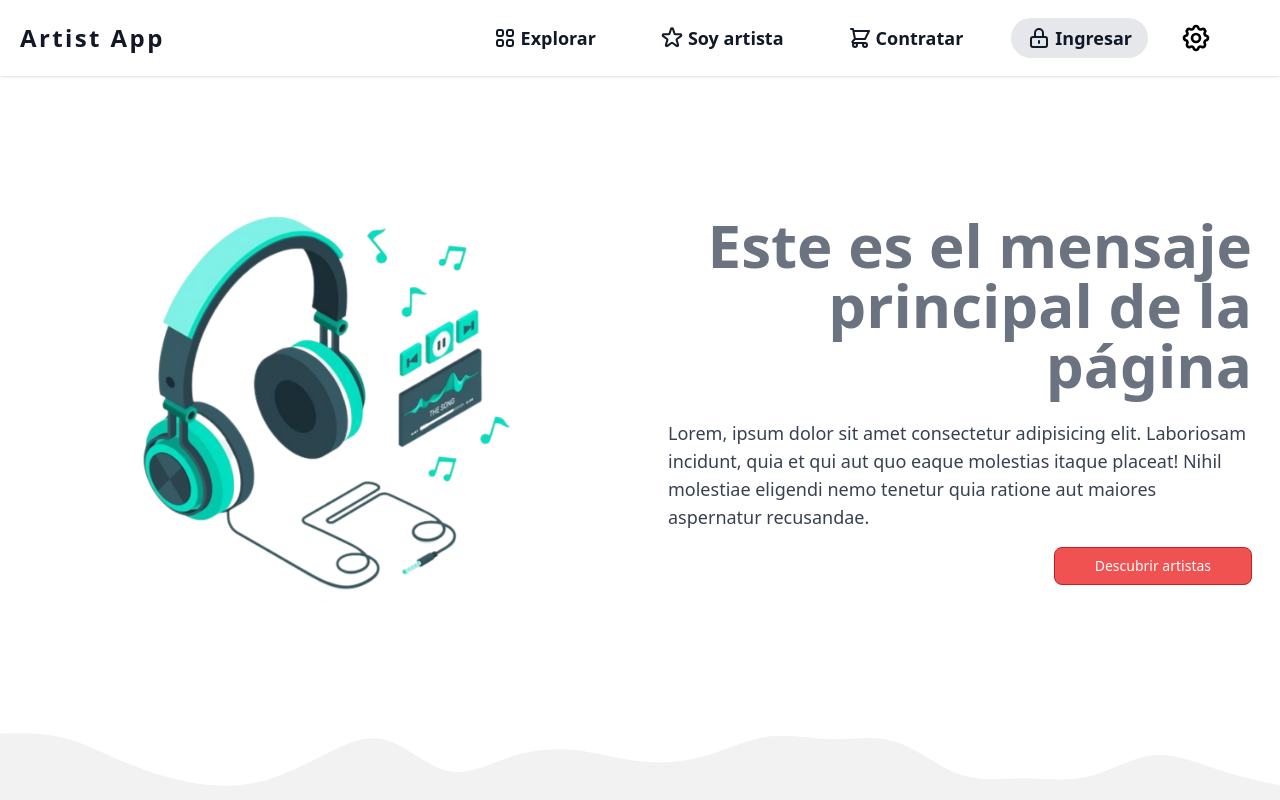
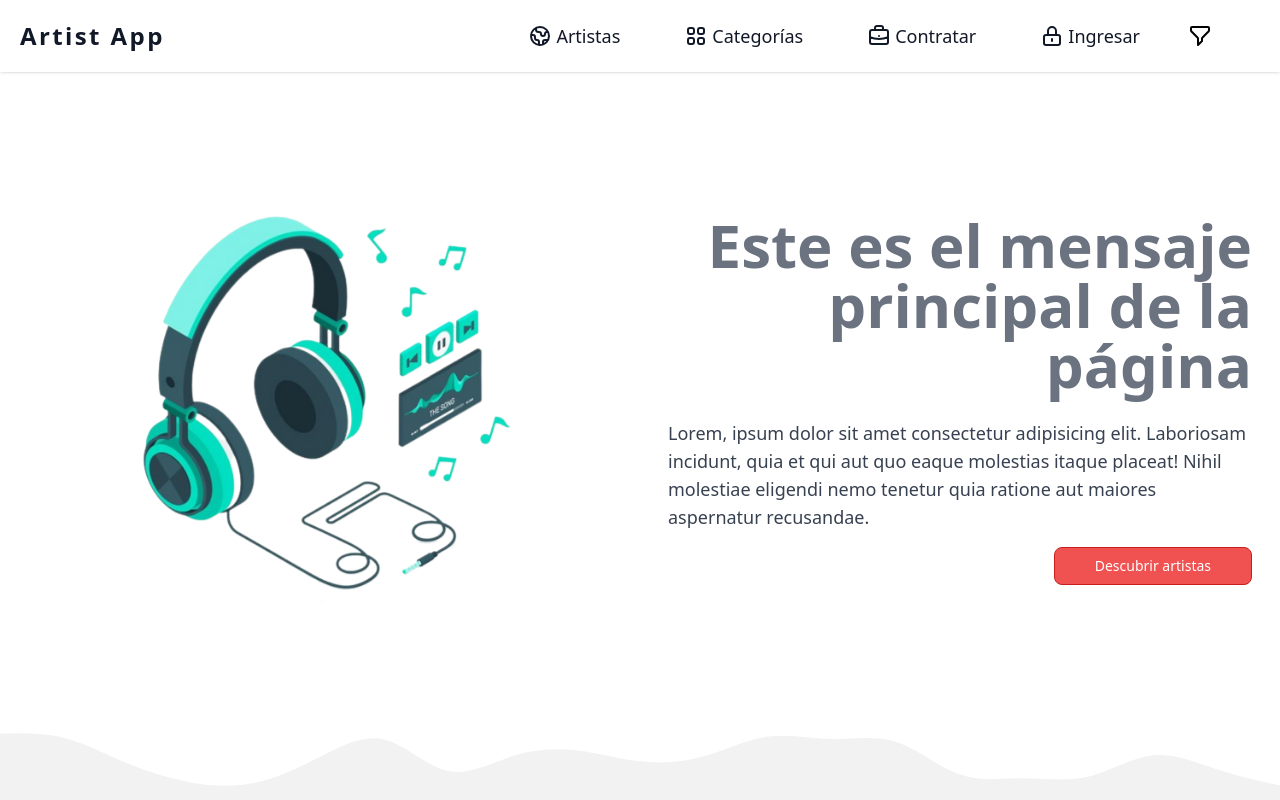
Before and after one commit to Izaanplayer/group-project-client, a React (Create React App) app in the folder client/: page / in a window 1280 px wide. Built offline with nearby package versions, Linux system fonts and the light colour scheme.

Commit message:
Se crean los componentes faltantes, se editan las opciones del NavBar y se ajusta la propiedad active del Navbar, queda por terminar el searchBar y mejorar los diseños de los componentes

```diff
--- a/client/src/components/Artists/allArtists.tsx
+++ b/client/src/components/Artists/allArtists.tsx
@@ -1,4 +1,6 @@
 import { useEffect, useState } from "react";
+import { useSearchParams } from "react-router-dom";
+
 import { useAppDispatch, useAppSelector } from "../../redux/hooks/hooks"
 import { RootState } from "../../redux/store/store";
 import { getAllArtists } from "../../redux/actions/Artists";
@@ -11,10 +13,16 @@ export default function AllArtists() {
     const dispatch = useAppDispatch();
     const artistState = useAppSelector((state: RootState) => state.artists);
     const [artists, setArtists] = useState<ArtistArgs[]>([]);
+    const [searchParams] = useSearchParams();
 
     useEffect(() => {
-        dispatch(getAllArtists());
-    }, [dispatch]);
+        if (searchParams.get("name") !== null) {
+            //Get Artists By Name
+            console.log('getArtistByName');
+        } else {
+            dispatch(getAllArtists());
+        }
+    }, [dispatch, searchParams]);
 
     useEffect(() => {
         if (artistState.data.length > 0) {
--- a/client/src/components/Artists/cardArtists.tsx
+++ b/client/src/components/Artists/cardArtists.tsx
@@ -11,7 +11,7 @@ export const CardArtists: React.FC<ArtistsProps> = ({ artists }) => {
             {artists && artists.map((ele, i) => {
                 return (
                     <div key={i} className="w-1/3 capitalize text-center text-mikeWhite bg-mikeBlack rounded-2xl mx-7 mt-7">
-                        <Link to={`/artistDetail/${ele.id}`}>
+                        <Link to={`/artists/detail/${ele.id}`}>
                             <img className=' rounded-2xl' src={ele.imagesEvent[0]} alt="" />
                             <div className="max-w-sm rounded overflow-hidden shadow-lg container">
                                 <h2>{ele.nickName}</h2>
--- /dev/null
+++ b/client/src/components/Categories/index.tsx
@@ -0,0 +1,12 @@
+import Navbar from "../Navbar";
+
+export default function Categories() {
+    return (
+        <>
+            <Navbar />
+            <div className="container">
+                <h1 className="bg-gray-800 text-white">Categories component</h1>
+            </div>
+        </>
+    )
+}
--- a/client/src/components/Explorar/index.tsx
+++ b/client/src/components/Contract/index.tsx
@@ -1,11 +1,11 @@
 import Navbar from "../Navbar";
 
-export default function Explore() {
+export default function Contract() {
     return (
         <>
             <Navbar />
             <div className="container">
-                <h1 className="bg-gray-800 text-white">Explore component</h1>
+                <h1 className="bg-gray-800 text-white">Contract Component</h1>
             </div>
         </>
     )
--- a/client/src/components/Filters/index.tsx
+++ b/client/src/components/Filters/index.tsx
@@ -2,8 +2,8 @@ import SearchBar from "../SearchBar/SearchBar";
 
 export default function Filters() {
     return (
-        <>
+        <div className="mx-2 my-4">
             <SearchBar />
-        </>
+        </div>
     )
 }
--- a/client/src/components/Form/CreateFormFin.tsx
+++ b/client/src/components/Form/CreateFormFin.tsx
@@ -52,12 +52,9 @@ export default function CreateFormRe() {
                 </div>
                 <Link to='/login'>
                     <div className="text-center">
-                        <a
-                            className="inline-block text-sm text-red-500 font-semibold align-baseline hover:text-blue-800"
-                            href="./index.html"
-                        >
+                        <p className="inline-block text-sm text-red-500 font-semibold align-baseline hover:text-blue-800">
                             ¿Ya tienes una cuenta? Ingresa!
-                        </a>
+                        </p>
                     </div>
                 </Link>
 
--- a/client/src/components/Login/Login.tsx
+++ b/client/src/components/Login/Login.tsx
@@ -1,11 +1,10 @@
-import React from "react"
 import Navbar from "../Navbar"
 import { Link } from "react-router-dom"
 
-export default function Login(){
+export default function Login() {
     return (
         <section className="h-screen">
-            <Navbar/>
+            <Navbar />
             <div className="container px-6 h-full text-gray-800">
                 <div
                     className="flex xl:justify-center lg:justify-between justify-center items-center flex-wrap h-full g-6">
@@ -67,7 +66,7 @@ export default function Login(){
                                 </button>
                             </div>
                             <div className="my-6">
-                                <button className="flex w-full justify-center rounded-3xl border-none bg-white p-1 text-black hover:bg-gray-200 sm:p-2"><img src="https://freesvg.org/img/1534129544.png" className="mr-2 w-6 object-fill" alt = 'not found' />Entrar con Google</button>
+                                <button className="flex w-full justify-center rounded-3xl border-none bg-white p-1 text-black hover:bg-gray-200 sm:p-2"><img src="https://freesvg.org/img/1534129544.png" className="mr-2 w-6 object-fill" alt='not found' />Entrar con Google</button>
                             </div>
 
                             <div
@@ -116,7 +115,7 @@ export default function Login(){
                                 </button>
                                 <p className="text-sm font-semibold mt-2 pt-1 mb-0">
                                     No tienes una cuenta?
-                                    <Link to = '/form'>
+                                    <Link to='/register'>
                                         <p
                                             className="text-red-600 hover:text-red-700 focus:text-red-700 transition duration-200 ease-in-out">Registrate
                                         </p>
--- a/client/src/components/Modal/index.tsx
+++ b/client/src/components/Modal/index.tsx
@@ -13,7 +13,6 @@ export default function Modal({ buttonClass, textButton, titleHeader, bodyModal
     const [isModalVisible, setIsModalVisible] = useState<boolean>(false);
 
     const toggleModal = () => {
-        console.log('render modal');
         setIsModalVisible(wasModalVisible => !wasModalVisible);
     }
 
--- a/client/src/components/Navbar/index.tsx
+++ b/client/src/components/Navbar/index.tsx
@@ -1,9 +1,16 @@
-import { Link, useLocation } from "react-router-dom";
+import { Link, NavLink } from "react-router-dom";
 import Filters from "../Filters";
 import Modal from "../Modal";
-import SearchBar from "../SearchBar/SearchBar";
 
 export default function Navbar() {
+
+    const navLinkStyles = ({ isActive }: any) => {
+        return {
+            backgroundColor: isActive ? "#d1d5db" : "",
+            fontWeight: isActive ? "bold" : "normal"
+        };
+    };
+
     return (
         <>
             <div className="w-full py-1 px-5 bg-white flex items-center fixed top-0 right-0 left-0 shadow lg:flex-row lg:flex-nowrap lg:justify-start">
@@ -13,52 +20,46 @@ export default function Navbar() {
                     </Link>
                     <div className="flex basis-auto flex-grow items-center">
                         <ul className="flex flex-row items-center ml-auto pl-0 list-none my-0">
-                            <Link to="/explore">
                             <li className="mr-8">
-                                    <p className="flex items-center text-gray-900 text-lg font-semibold py-1.5 px-4 rounded-3xl transition-all duration-75 ease-linear delay-75 hover:bg-gray-400 hover:bg-opacity-20">
+                                <NavLink to="/artists" style={navLinkStyles} className="flex items-center text-gray-900 text-lg py-1.5 px-4 rounded-3xl transition-all duration-75 ease-linear delay-75 hover:bg-gray-400 hover:bg-opacity-20">
+                                    <svg xmlns="http://www.w3.org/2000/svg" className="h-6 w-6 mr-1" fill="none" viewBox="0 0 24 24" stroke="currentColor" strokeWidth="2">
+                                        <path strokeLinecap="round" strokeLinejoin="round" d="M3.055 11H5a2 2 0 012 2v1a2 2 0 002 2 2 2 0 012 2v2.945M8 3.935V5.5A2.5 2.5 0 0010.5 8h.5a2 2 0 012 2 2 2 0 104 0 2 2 0 012-2h1.064M15 20.488V18a2 2 0 012-2h3.064M21 12a9 9 0 11-18 0 9 9 0 0118 0z" />
+                                    </svg>
+                                    Artistas
+                                </NavLink>
+                            </li>
+
+                            <li className="mr-8">
+                                <NavLink to="/categories" style={navLinkStyles} className="flex items-center text-gray-900 text-lg py-1.5 px-4 rounded-3xl transition-all duration-75 ease-linear delay-75 hover:bg-gray-400 hover:bg-opacity-20">
                                     <svg xmlns="http://www.w3.org/2000/svg" className="h-6 w-6 mr-1" fill="none" viewBox="0 0 24 24" stroke="currentColor" strokeWidth="2">
                                         <path strokeLinecap="round" strokeLinejoin="round" d="M4 6a2 2 0 012-2h2a2 2 0 012 2v2a2 2 0 01-2 2H6a2 2 0 01-2-2V6zM14 6a2 2 0 012-2h2a2 2 0 012 2v2a2 2 0 01-2 2h-2a2 2 0 01-2-2V6zM4 16a2 2 0 012-2h2a2 2 0 012 2v2a2 2 0 01-2 2H6a2 2 0 01-2-2v-2zM14 16a2 2 0 012-2h2a2 2 0 012 2v2a2 2 0 01-2 2h-2a2 2 0 01-2-2v-2z" />
-                                        </svg> Explorar</p>
+                                    </svg> Categorías
+                                </NavLink>
                             </li>
-                            </Link>
 
                             <li className="mr-8">
-                                <p className="flex items-center text-gray-900 text-lg font-semibold py-1.5 px-4 rounded-3xl transition-all duration-75 ease-linear delay-75 hover:bg-gray-400 hover:bg-opacity-20">
+                                <NavLink to="/contract" style={navLinkStyles} className="flex items-center text-gray-900 text-lg py-1.5 px-4 rounded-3xl transition-all duration-75 ease-linear delay-75 hover:bg-gray-400 hover:bg-opacity-20">
                                     <svg xmlns="http://www.w3.org/2000/svg" className="h-6 w-6 mr-1" fill="none" viewBox="0 0 24 24" stroke="currentColor" strokeWidth="2">
-                                        <path strokeLinecap="round" strokeLinejoin="round" d="M11.049 2.927c.3-.921 1.603-.921 1.902 0l1.519 4.674a1 1 0 00.95.69h4.915c.969 0 1.371 1.24.588 1.81l-3.976 2.888a1 1 0 00-.363 1.118l1.518 4.674c.3.922-.755 1.688-1.538 1.118l-3.976-2.888a1 1 0 00-1.176 0l-3.976 2.888c-.783.57-1.838-.197-1.538-1.118l1.518-4.674a1 1 0 00-.363-1.118l-3.976-2.888c-.784-.57-.38-1.81.588-1.81h4.914a1 1 0 00.951-.69l1.519-4.674z" />
+                                        <path strokeLinecap="round" strokeLinejoin="round" d="M21 13.255A23.931 23.931 0 0112 15c-3.183 0-6.22-.62-9-1.745M16 6V4a2 2 0 00-2-2h-4a2 2 0 00-2 2v2m4 6h.01M5 20h14a2 2 0 002-2V8a2 2 0 00-2-2H5a2 2 0 00-2 2v10a2 2 0 002 2z" />
                                     </svg>
-                                    Soy artista
-                                </p>
+                                    Contratar
+                                </NavLink>
                             </li>
 
-                            <Link to="/artistDetail">
-                                <li className="mr-8">
-                                    <p className="flex items-center text-gray-900 text-lg font-semibold py-1.5 px-4 rounded-3xl transition-all duration-75 ease-linear delay-75 hover:bg-gray-400 hover:bg-opacity-20">
-                                        <svg xmlns="http://www.w3.org/2000/svg" className="h-6 w-6 mr-1" fill="none" viewBox="0 0 24 24" stroke="currentColor" strokeWidth="2">
-                                            <path strokeLinecap="round" strokeLinejoin="round" d="M3 3h2l.4 2M7 13h10l4-8H5.4M7 13L5.4 5M7 13l-2.293 2.293c-.63.63-.184 1.707.707 1.707H17m0 0a2 2 0 100 4 2 2 0 000-4zm-8 2a2 2 0 11-4 0 2 2 0 014 0z" />
-                                        </svg>
-                                        Contratar
-                                    </p>
-                                </li>
-                            </Link>
-
-                            <Link to='/login'>
                             <li className="mr-4">
-                                    <p className="flex items-center text-gray-900 text-lg font-extrabold py-1.5 px-4 rounded-3xl transition-all duration-75 ease-linear delay-75 bg-gray-200 border-gray-700 hover:bg-opacity-70">
+                                <NavLink to='/login' style={navLinkStyles} className="flex items-center text-gray-900 text-lg py-1.5 px-4 rounded-3xl transition-all duration-75 ease-linear delay-75 hover:bg-gray-400 hover:bg-opacity-20">
                                     <svg xmlns="http://www.w3.org/2000/svg" className="h-6 w-6 mr-1" fill="none" viewBox="0 0 24 24" stroke="currentColor" strokeWidth="2">
                                         <path strokeLinecap="round" strokeLinejoin="round" d="M12 15v2m-6 4h12a2 2 0 002-2v-6a2 2 0 00-2-2H6a2 2 0 00-2 2v6a2 2 0 002 2zm10-10V7a4 4 0 00-8 0v4h8z" />
                                     </svg>
                                     Ingresar
-                                    </p>
+                                </NavLink>
                             </li>
-                            </Link>
 
                             <li className="mr-8">
                                 <p className="flex items-center text-lg py-1.5 px-4 rounded-3xl transition-all duration-75 ease-linear delay-75 hover:bg-gray-400 hover:bg-opacity-20">
-                                    <Modal textButton={<svg xmlns="http://www.w3.org/2000/svg" className="h-8 w-8" fill="none" viewBox="0 0 24 24" stroke="currentColor" strokeWidth="2">
-                                        <path strokeLinecap="round" strokeLinejoin="round" d="M10.325 4.317c.426-1.756 2.924-1.756 3.35 0a1.724 1.724 0 002.573 1.066c1.543-.94 3.31.826 2.37 2.37a1.724 1.724 0 001.065 2.572c1.756.426 1.756 2.924 0 3.35a1.724 1.724 0 00-1.066 2.573c.94 1.543-.826 3.31-2.37 2.37a1.724 1.724 0 00-2.572 1.065c-.426 1.756-2.924 1.756-3.35 0a1.724 1.724 0 00-2.573-1.066c-1.543.94-3.31-.826-2.37-2.37a1.724 1.724 0 00-1.065-2.572c-1.756-.426-1.756-2.924 0-3.35a1.724 1.724 0 001.066-2.573c-.94-1.543.826-3.31 2.37-2.37.996.608 2.296.07 2.572-1.065z" />
-                                        <path strokeLinecap="round" strokeLinejoin="round" d="M15 12a3 3 0 11-6 0 3 3 0 016 0z" />
-                                    </svg>} titleHeader="Este es el title del modal" bodyModal={<Filters />} />
+                                    <Modal textButton={<svg xmlns="http://www.w3.org/2000/svg" className="h-6 w-6" fill="none" viewBox="0 0 24 24" stroke="currentColor" strokeWidth="2">
+                                        <path strokeLinecap="round" strokeLinejoin="round" d="M3 4a1 1 0 011-1h16a1 1 0 011 1v2.586a1 1 0 01-.293.707l-6.414 6.414a1 1 0 00-.293.707V17l-4 4v-6.586a1 1 0 00-.293-.707L3.293 7.293A1 1 0 013 6.586V4z" />
+                                    </svg>} titleHeader="Opciones de filtrado" bodyModal={<Filters />} />
                                 </p>
                             </li>
                         </ul>
--- a/client/src/components/Prueba/Prueba.jsx
+++ /dev/null
@@ -1,5 +0,0 @@
-export default function Prueba() {
-    return (
-        <></>
-    )
-}
--- a/client/src/components/SearchBar/SearchBar.tsx
+++ b/client/src/components/SearchBar/SearchBar.tsx
@@ -1,21 +1,18 @@
-//@ts-nocheck
 import { useState } from "react";
-import { useDispatch } from "react-redux"
-import React from "react";
+import { useNavigate } from "react-router-dom";
 
 export default function SearchBar() {
-    const dispatch = useDispatch();
-    const [name, setName] = useState("");
+    const [name, setName] = useState<string>("");
+    const navigate = useNavigate();
 
-    function handleInputChange(e){
-        e.preventDefault();
-        setName(e.target.value)
+    const onChangeHandler = (e: React.ChangeEvent<HTMLInputElement>) => {
+        setName(e.currentTarget.value);
     }
 
-    function handleSubmit(e){
-        e.preventDefault()
-        dispatch()
+    const searchByName = () => {
+        navigate(`/artists?name=${name}`);
     }
+
     return (
         <>
             <div className="flex items-center">
@@ -24,11 +21,11 @@ export default function SearchBar() {
                     <div className="flex absolute inset-y-0 left-0 items-center pl-3 pointer-events-none">
                         <svg aria-hidden="true" className="w-5 h-5 text-gray-500 dark:text-gray-400" fill="currentColor" viewBox="0 0 20 20" xmlns="http://www.w3.org/2000/svg"><path fillRule="evenodd" d="M8 4a4 4 0 100 8 4 4 0 000-8zM2 8a6 6 0 1110.89 3.476l4.817 4.817a1 1 0 01-1.414 1.414l-4.816-4.816A6 6 0 012 8z" clipRule="evenodd"></path></svg>
                     </div>
-                    <input type="text" className="bg-gray-50 border border-gray-300 text-gray-900 text-sm rounded-lg block w-full pl-10 p-2.5" placeholder="Search ..." />
+                    <input type="text" className="bg-gray-50 border border-gray-300 text-gray-900 text-sm rounded-lg block w-full pl-10 p-2.5" onChange={onChangeHandler} placeholder="Search ..." />
                     <button type="button" className="flex absolute inset-y-0 right-0 items-center pr-3">
                     </button>
                 </div>
-                <button type="button" className="flex items-center py-2.5 px-3 ml-2 text-sm font-medium text-white bg-red-500 rounded-lg border border-red-700 hover:bg-red-800 focus:ring-4 focus:outline-none focus:ring-red-300" onClick={(e) => handleSubmit(e)}>
+                <button type="button" className="flex items-center py-2.5 px-3 ml-2 text-sm font-medium text-white bg-blue-500 rounded-lg border border-blue-700 hover:bg-blue-800 focus:ring-4 focus:outline-none focus:ring-red-300" onClick={searchByName}>
                     <svg aria-hidden="true" className="w-5 h-5" fill="none" stroke="currentColor" viewBox="0 0 24 24" xmlns="http://www.w3.org/2000/svg"><path strokeLinecap="round" strokeLinejoin="round" strokeWidth="2" d="M21 21l-6-6m2-5a7 7 0 11-14 0 7 7 0 0114 0z"></path></svg>
                 </button>
             </div>
--- a/client/src/container/App.tsx
+++ b/client/src/container/App.tsx
@@ -1,33 +1,25 @@
 import { Route, Routes } from "react-router-dom";
+
+import Home from "../components/Home";
+import AllArtists from "../components/Artists/allArtists";
 import ArtistDetail from "../components/ArtistDetail/ArtistDetail";
-import Explore from "../components/Explorar";
-import Home from "../components/Home";
-import Example from "../components/Testing/Example";
-import AllArtists from "../components/Artists/allArtists";
+import Categories from "../components/Categories";
 import Login from "../components/Login/Login";
-import CreateFormRe from "../components/Form/CreateFormFin";
-import Modal from "../components/Modal";
+import Register from "../components/Form/CreateFormFin";
+import Contract from "../components/Contract";
 
 export default function App() {
-
-  const UnElementoCualquiera = () => {
-    return (
-      <>
-        <h1>Este es el body del modal</h1>
-      </>
-    )
-  }
-
   return (
     <>
       <Routes>
         <Route path='/' element={<Home />} />
-        <Route path='/artists' element={<AllArtists />} />
-        <Route path='/explore' element={<Explore />} />
-        <Route path='/form' element={<CreateFormRe />} />
-        <Route path='/artistDetail/:id' element={<ArtistDetail />} />
+        <Route path='/artists' element={<AllArtists />} >
+        </Route>
+        <Route path='/artists/detail/:id' element={<ArtistDetail />} />
+        <Route path='/categories' element={<Categories />} />
+        <Route path='/contract' element={<Contract />} />
         <Route path='/login' element={<Login />} />
-        <Route path='/testing' element={<Example />} />
+        <Route path='/register' element={<Register />} />
       </Routes>
     </>
   )
```
Lines whose indentation alone changed are shown as unchanged.
